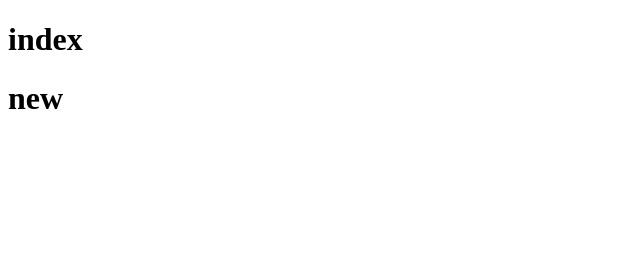
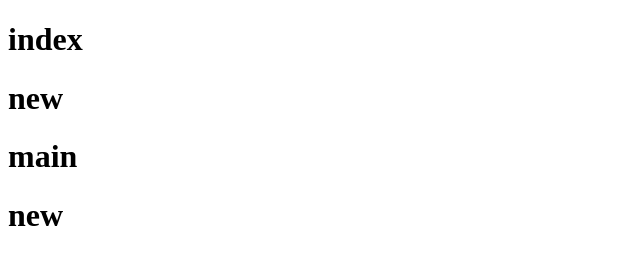
Before and after one commit to yoImPing/first_demo, a plain HTML site: page index.html in a window 1280 px wide. Shown: the whole page, without its empty margins (0-640 px from the left). Drawn offline with Linux system fonts and the light colour scheme.

Commit message:
Add files via upload

```diff
--- a/index.html
+++ b/index.html
@@ -9,5 +9,7 @@
 <body>
     <h1>index</h1>
     <h1>new</h1>
+    <h1>main</h1>
+    <h1>new</h1>
 </body>
 </html>
```
